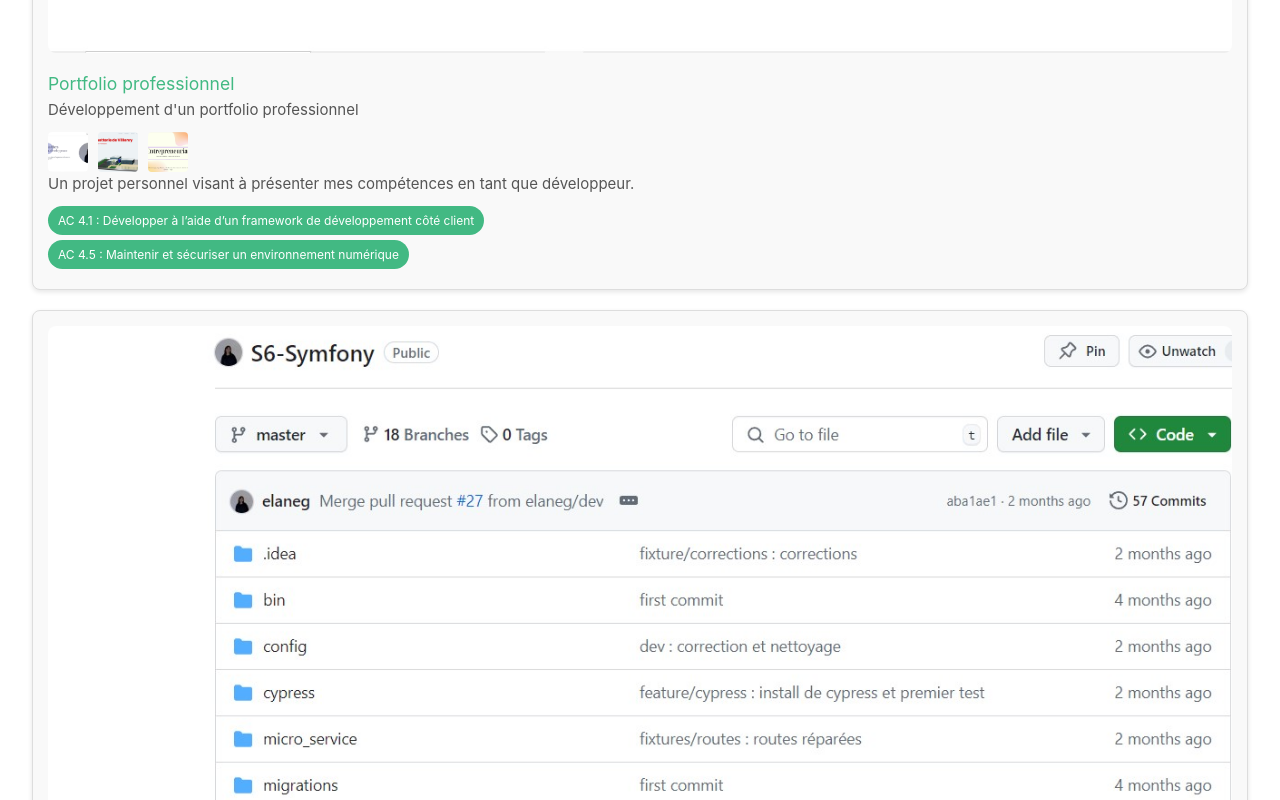
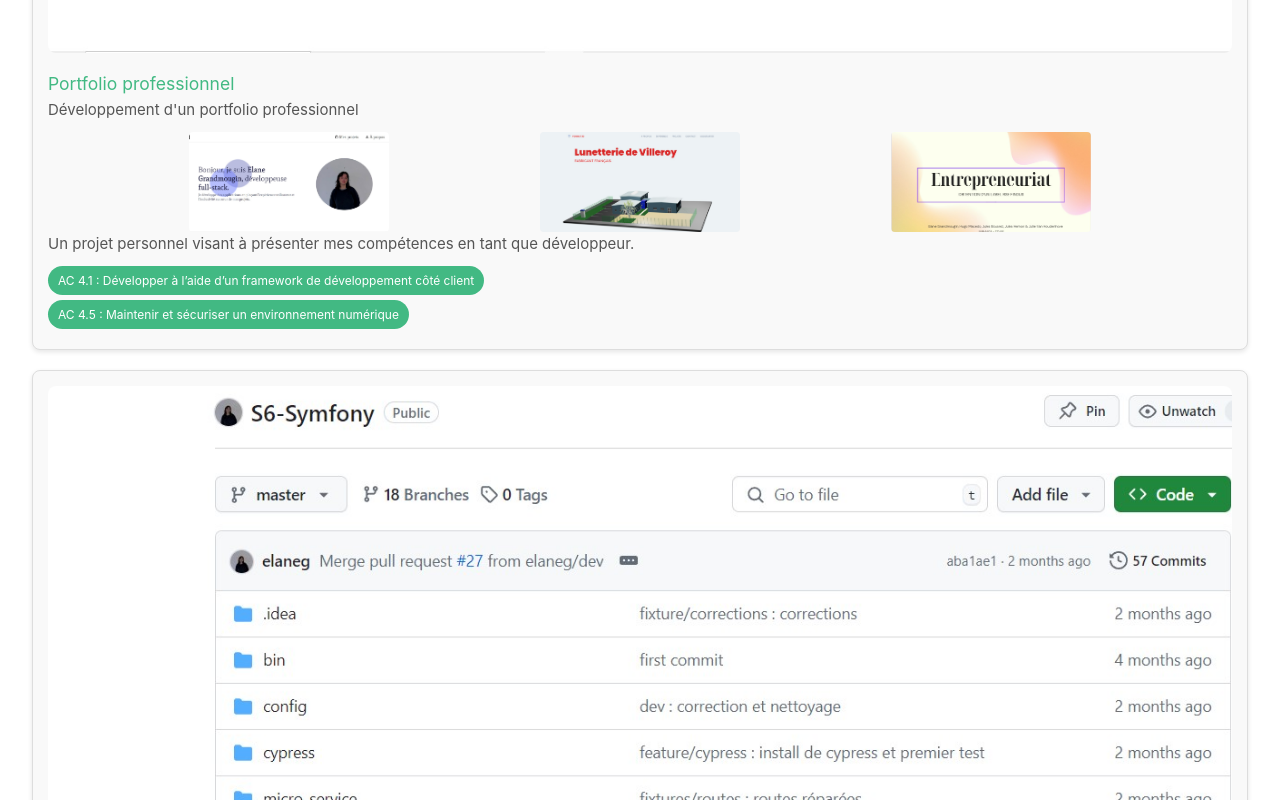
Before and after one commit to elaneg/portfolio_univ, a Vue app: page /projets in a window 1280 px wide. Shown: the part 840-1640 px from the top of the page. Built offline with nearby package versions, Linux system fonts and the light colour scheme.

Commit message:
feat/projetDetails : ajustements

```diff
--- a/src/components/Projets.vue
+++ b/src/components/Projets.vue
@@ -198,13 +198,14 @@ export default {
 
 .miniatures {
     display: flex;
+    justify-content: space-evenly;
     gap: 10px;
     margin-top: 10px;
 }
 
 .miniature-image {
-    width: 40px; /* Réduire la largeur des miniatures */
-    height: 40px; /* Réduire la hauteur des miniatures */
+    width: 200px;
+    height: 100px;
     object-fit: cover;
     border-radius: 4px;
     cursor: pointer;
```
